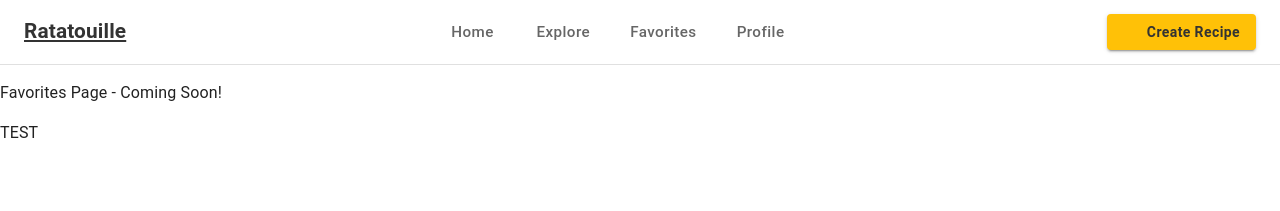
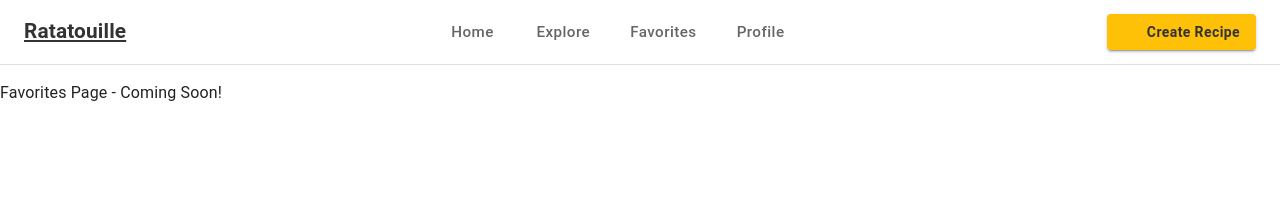
Before and after one commit to Darn3ls/Ratatouille-React, a React (Vite) app: page /favorites in a window 1280 px wide. Shown: the top 211 px of the page. Built offline with nearby package versions, Linux system fonts and the light colour scheme; some icons are missing.

Commit message:
Change test

```diff
--- a/src/components/pages/Favorites.jsx
+++ b/src/components/pages/Favorites.jsx
@@ -4,7 +4,6 @@ export default function Explore() {
     <>
 
       <p>Favorites Page - Coming Soon!</p>
-      <p>TEST</p>
 
     </>
   );
```
